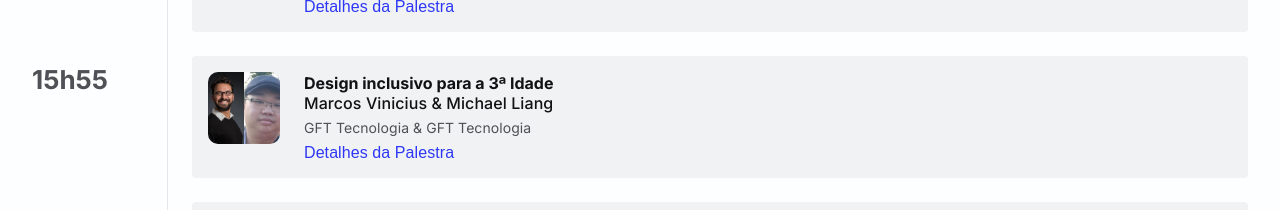
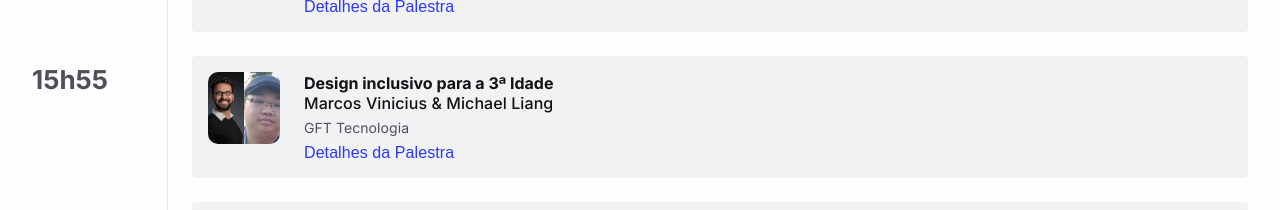
Before and after one commit to acessibilidadebb/a11yday, a React (Vite) app: page / in a window 1280 px wide. Shown: the part 2440-2650 px from the top of the page. Built offline with nearby package versions, Linux system fonts and the light colour scheme.

Commit message:
Filtered equal companies

```diff
--- a/src/sections/schedule/components/speakersTitle.tsx
+++ b/src/sections/schedule/components/speakersTitle.tsx
@@ -1,4 +1,4 @@
-import { SpeakersTitleProps } from "../types"
+import { SpeakersTitleProps } from '../types'
 
 export function SpeakersTitle({ speakers }: SpeakersTitleProps) {
   let speakersTitle = ''
@@ -8,9 +8,11 @@ export function SpeakersTitle({ speakers }: SpeakersTitleProps) {
       .map((speaker) => speaker.nome)
       .filter((str) => str !== '')
       .join(' & ')
-    speakersCompany += speakers
+    const speakerCompanies = speakers
       .map((speaker) => speaker.empresa)
       .filter((str) => str !== '')
+    speakersCompany = speakerCompanies
+      .filter((item, index) => speakerCompanies.indexOf(item) === index)
       .join(' & ')
   }
   return (
```
